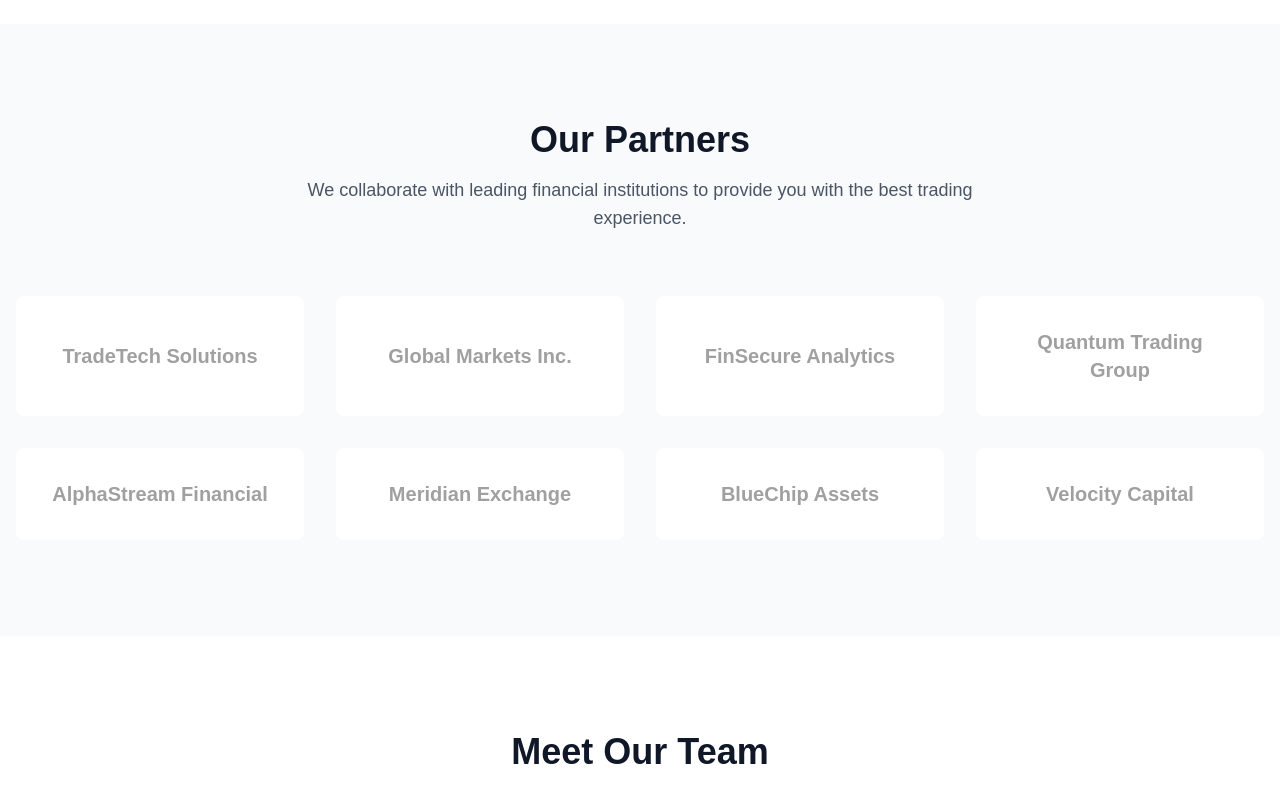
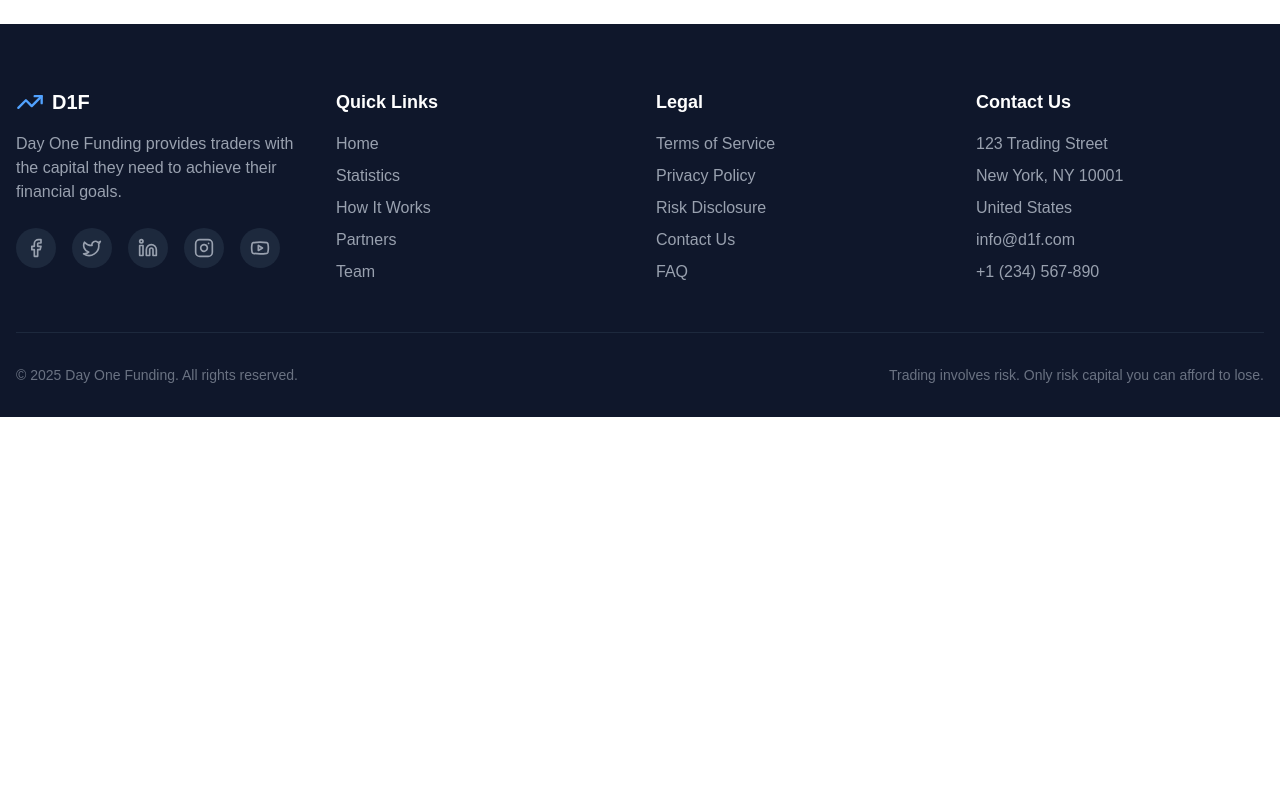
Before and after one commit to supergmax/D1F_Website, a Next.js app in the folder my-secure-app/: page /home in a window 1280 px wide. Shown: the part 1920-2713 px from the top of the page. After the commit the page ends 2337 px from the top, so only its background shows below. Built offline with nearby package versions, Linux system fonts and the light colour scheme.

Commit message:
home maj

```diff
--- a/my-secure-app/pages/home.tsx
+++ b/my-secure-app/pages/home.tsx
@@ -7,8 +7,6 @@ import Header from '../src/bolt/components/Header';
 import Hero from '../src/bolt/components/Hero';
 import Statistics from '../src/bolt/components/Statistics';
 import HowItWorks from '../src/bolt/components/HowItWorks';
-import Partners from '../src/bolt/components/Partners';
-import Team from '../src/bolt/components/Team';
 import Footer from '../src/bolt/components/Footer';
 
 
@@ -25,8 +23,6 @@ export default function LandingPage() {
               <Hero />
               <Statistics />
               <HowItWorks />
-              <Partners />
-              <Team />
             </main>
             <Footer />
           </div>
```
